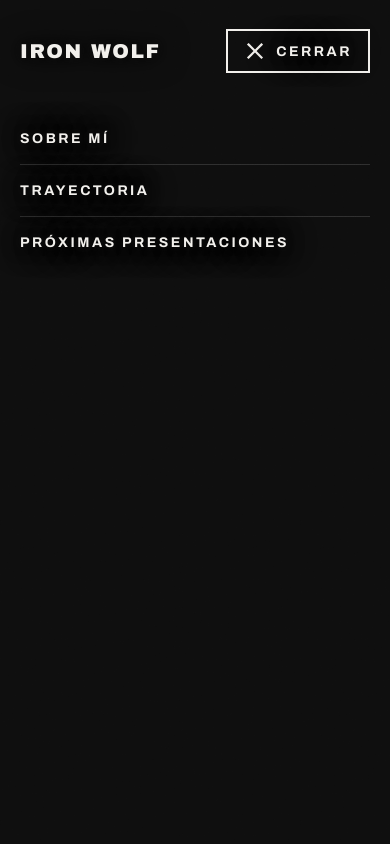
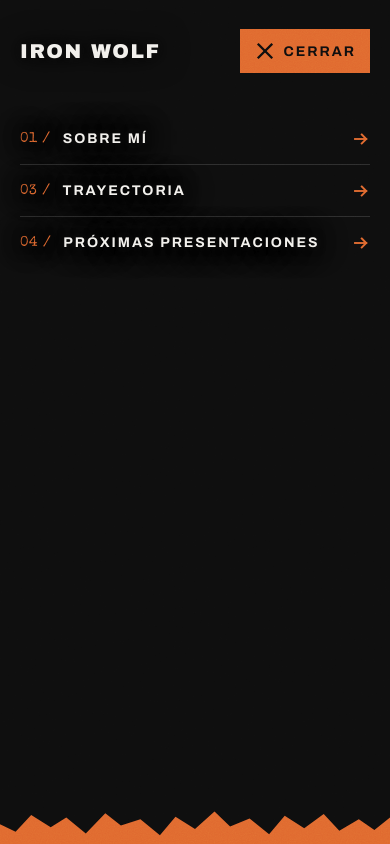
Before and after one commit to 4GeeksAcademy/aie-pt-7-web-artist-mateore1330-commits, a plain HTML site: page index.html in a window 390 px wide. Both pictures are taken after a click on the link "MENÚ". Shown: the top 844 px of the page. Drawn offline with nearby package versions, Linux system fonts and the light colour scheme.

Commit message:
feat: add orange accents to mobile menu

```diff
--- a/index.html
+++ b/index.html
@@ -215,9 +215,27 @@
               Cerrar
             </a>
             <ul class="nav__list">
-              <li><a class="nav__link" href="#sobre-mi">Sobre mí</a></li>
-              <li><a class="nav__link" href="#trayectoria">Trayectoria</a></li>
-              <li><a class="nav__link" href="#presentaciones">Próximas presentaciones</a></li>
+              <li>
+                <a class="nav__link" href="#sobre-mi">
+                  <span class="nav__num" aria-hidden="true">01 /</span>
+                  Sobre mí
+                  <svg class="nav__arrow" width="18" height="18" viewBox="0 0 24 24" fill="none" stroke="currentColor" stroke-width="2.5" stroke-linecap="square" aria-hidden="true" focusable="false"><path d="M4 12h15"/><path d="M13 6l6 6-6 6"/></svg>
+                </a>
+              </li>
+              <li>
+                <a class="nav__link" href="#trayectoria">
+                  <span class="nav__num" aria-hidden="true">03 /</span>
+                  Trayectoria
+                  <svg class="nav__arrow" width="18" height="18" viewBox="0 0 24 24" fill="none" stroke="currentColor" stroke-width="2.5" stroke-linecap="square" aria-hidden="true" focusable="false"><path d="M4 12h15"/><path d="M13 6l6 6-6 6"/></svg>
+                </a>
+              </li>
+              <li>
+                <a class="nav__link" href="#presentaciones">
+                  <span class="nav__num" aria-hidden="true">04 /</span>
+                  Próximas presentaciones
+                  <svg class="nav__arrow" width="18" height="18" viewBox="0 0 24 24" fill="none" stroke="currentColor" stroke-width="2.5" stroke-linecap="square" aria-hidden="true" focusable="false"><path d="M4 12h15"/><path d="M13 6l6 6-6 6"/></svg>
+                </a>
+              </li>
             </ul>
           </div>
         </nav>
--- a/styles.css
+++ b/styles.css
@@ -39,6 +39,8 @@
   --section-pad-top: 112px;
   --section-pad-bottom: 140px;
   --tear-height: 44px;
+  /* Dientes del borde rasgado (DESIGN.md §5.3) */
+  --tear-shape: polygon(0 100%, 0 55%, 4% 72%, 8% 34%, 13% 62%, 17% 40%, 22% 76%, 27% 30%, 31% 58%, 36% 44%, 41% 80%, 45% 38%, 50% 66%, 55% 26%, 59% 60%, 64% 42%, 69% 78%, 73% 36%, 78% 64%, 83% 32%, 87% 70%, 92% 44%, 96% 68%, 100% 40%, 100% 100%);
 
   /* Texturas (DESIGN.md §5) */
   --texture-noise: url("assets/textures/noise.svg");
@@ -220,7 +222,7 @@ address {
   left: 0;
   z-index: 4;
   height: var(--tear-height);
-  clip-path: polygon(0 100%, 0 55%, 4% 72%, 8% 34%, 13% 62%, 17% 40%, 22% 76%, 27% 30%, 31% 58%, 36% 44%, 41% 80%, 45% 38%, 50% 66%, 55% 26%, 59% 60%, 64% 42%, 69% 78%, 73% 36%, 78% 64%, 83% 32%, 87% 70%, 92% 44%, 96% 68%, 100% 40%, 100% 100%);
+  clip-path: var(--tear-shape);
   pointer-events: none;
 }
 
@@ -629,7 +631,7 @@ address {
   flex-wrap: wrap;
   align-items: center;
   justify-content: space-between;
-  gap: 0 40px;
+  gap: 0 16px;
   padding-block: 24px;
 }
 
@@ -650,14 +652,15 @@ address {
 .nav__toggle {
   display: inline-flex;
   align-items: center;
-  gap: 10px;
+  gap: 8px;
   min-height: 44px;
-  padding: 0 16px;
+  /* Relleno y espaciado justos para que "CERRAR" no toque el logo a 320px */
+  padding: 0 12px;
   border: 2px solid var(--color-paper);
   color: var(--color-paper);
   font-size: 14px;
   font-weight: 700;
-  letter-spacing: 0.18em;
+  letter-spacing: 0.14em;
   text-decoration: none;
   text-transform: uppercase;
   /* Sin el recuadro azul de Chrome al tocar: el foco ya es visible */
@@ -682,6 +685,19 @@ address {
   background: var(--color-ink);
 }
 
+/* Borde rasgado naranja abajo del todo del menú abierto */
+.nav__panel:target::after {
+  content: "";
+  position: fixed;
+  right: 0;
+  bottom: 0;
+  left: 0;
+  height: var(--tear-height);
+  background: var(--color-accent);
+  clip-path: var(--tear-shape);
+  pointer-events: none;
+}
+
 /* El logo queda por encima del panel */
 .site-header__logo {
   position: relative;
@@ -694,6 +710,14 @@ address {
   display: flex;
   width: max-content;
   margin: 29px 0 0 auto;
+  border-color: var(--color-accent);
+  background: var(--color-accent);
+  color: var(--color-ink);
+}
+
+/* Sin el halo oscuro de la cabecera: sobre el naranja emborrona el texto */
+.nav .nav__toggle--close {
+  text-shadow: none;
 }
 
 /* Con el menú abierto, la página de detrás no hace scroll */
@@ -714,7 +738,31 @@ html:has(#menu:target) {
 }
 
 .nav__list .nav__link {
-  display: block;
+  display: flex;
+  align-items: center;
+  gap: 12px;
+  /* Algo menos de espaciado que en escritorio, para que "PRÓXIMAS
+     PRESENTACIONES" quepa en una línea a partir de 375px */
+  letter-spacing: 0.14em;
+}
+
+/* Número de sección y flecha, en naranja (decorativos; solo en móvil) */
+.nav__num {
+  flex: none;
+  color: var(--color-accent);
+  font-family: var(--font-type);
+  font-size: 14px;
+  font-weight: 400;
+  letter-spacing: 0.04em;
+  /* La letra de máquina de escribir queda alta: se alinea con el texto */
+  position: relative;
+  top: 1px;
+}
+
+.nav__arrow {
+  flex: none;
+  margin-left: auto;
+  color: var(--color-accent);
 }
 
 /* Textos sobre la foto: halo oscuro suave para que se lean sobre el humo
@@ -1274,6 +1322,10 @@ html:has(#menu:target) {
     --gutter: 64px;
   }
 
+  .site-header__inner {
+    column-gap: 40px;
+  }
+
   /* Escritorio: el menú se ve siempre en línea y sin botones, aunque la
      dirección termine en #menu */
   .nav__toggle {
@@ -1306,6 +1358,15 @@ html:has(#menu:target) {
 
   .nav__list .nav__link {
     display: inline-block;
+  }
+
+  .nav__num,
+  .nav__arrow {
+    display: none;
+  }
+
+  .nav__list .nav__link {
+    letter-spacing: 0.18em;
   }
 
   /* Portada: rejilla de 12 columnas */
```
